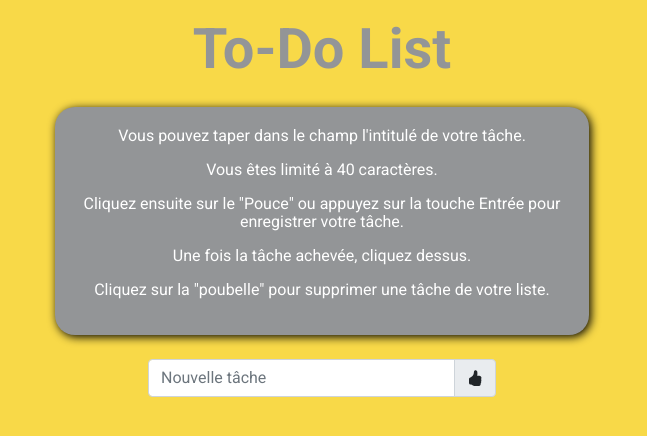
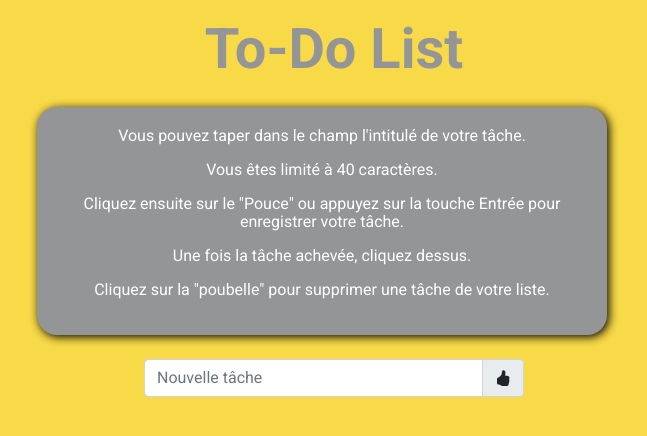
Before and after one commit to A-Kernaonet/To-Do-list, a plain HTML site: page index.html in a window 1280 px wide. Shown: the whole page, without its empty margins (318-965 px from the left). Drawn offline with nearby package versions, Linux system fonts and the light colour scheme.

Commit message:
vraiment fini

```diff
--- a/assets/css/style.css
+++ b/assets/css/style.css
@@ -3,10 +3,12 @@
 body{
     margin: 0;
     background-color: #F8D948;
+
 }
 
 *{
     font-family: 'Roboto', sans-serif;
+    box-sizing: content-box;
 }
 h1{
     font-size: 3.5rem;
--- a/index.html
+++ b/index.html
@@ -16,7 +16,7 @@
 </head>
 <body>
     <header>
-        <div class="conatiner">
+        <div class="container">
             <div class="row text-center mt-3 mb-3">
                 <h1>To-Do List</h1>
             </div>
```
